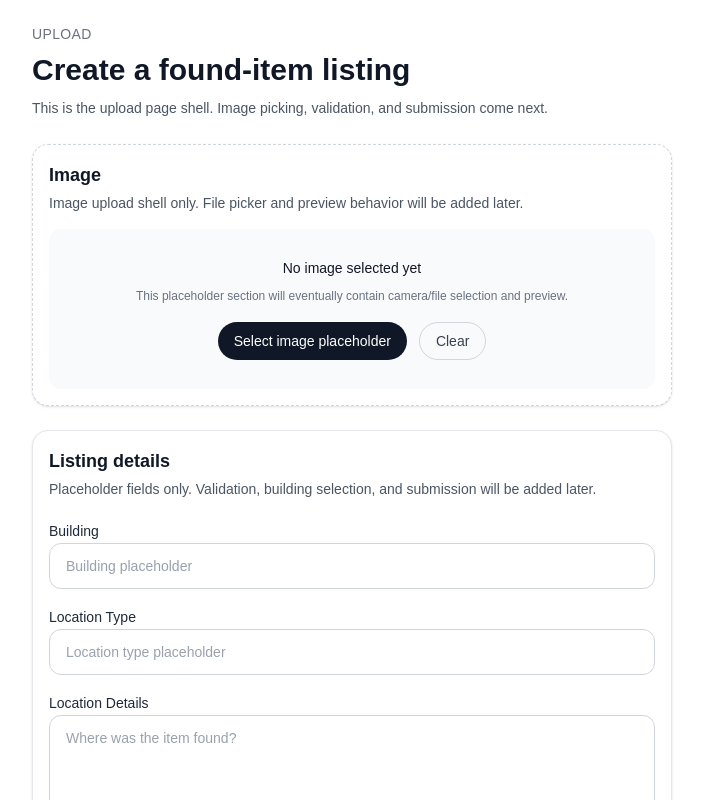
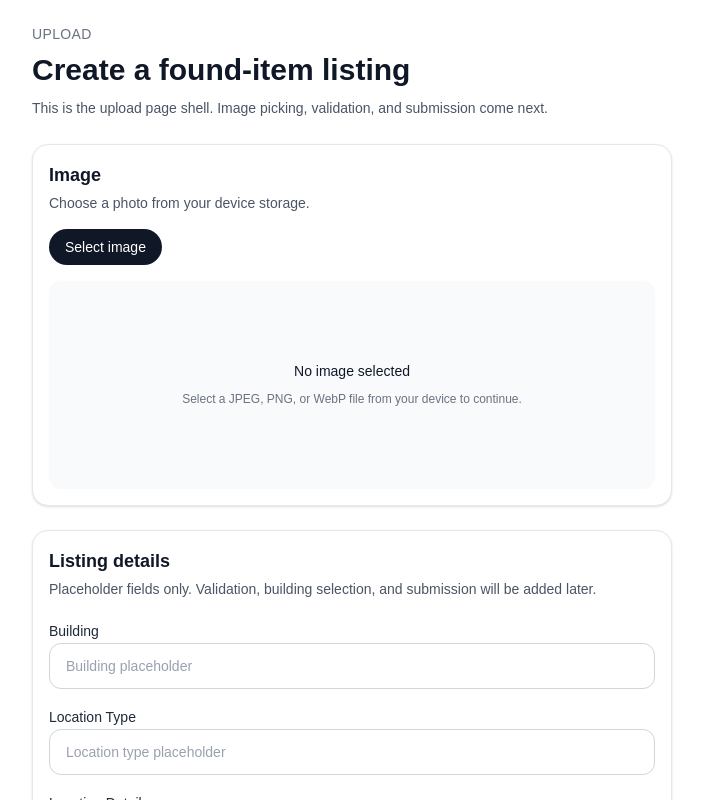
Before and after one commit to ahmed5145/CampusFound, a Next.js app: page /upload in a window 1280 px wide. Shown: the top 800 px of the page, without its empty margins (288-991 px from the left). Built offline with nearby package versions, Linux system fonts and the light colour scheme.

Commit message:
feat: Implement theimage selection layer

```diff
--- a/src/app/upload/page.tsx
+++ b/src/app/upload/page.tsx
@@ -6,7 +6,7 @@ import ImageUpload from '../../components/ui/ImageUpload'
 import UploadForm from '../../components/forms/UploadForm'
 
 export interface UploadDraft {
-  imageLabel: string
+  selectedImage: File | null
   building: string
   locationType: string
   locationDetails: string
@@ -14,7 +14,7 @@ export interface UploadDraft {
 }
 
 const initialDraft: UploadDraft = {
-  imageLabel: 'No image selected yet',
+  selectedImage: null,
   building: '',
   locationType: '',
   locationDetails: '',
@@ -31,12 +31,8 @@ export default function Page() {
     }))
   }
 
-  function setPlaceholderImage() {
-    updateDraft({ imageLabel: 'Image placeholder selected' })
-  }
-
-  function clearPlaceholderImage() {
-    updateDraft({ imageLabel: 'No image selected yet' })
+  function handleImageChange(file: File | null) {
+    updateDraft({ selectedImage: file })
   }
 
   return (
@@ -50,9 +46,8 @@ export default function Page() {
       </header>
 
       <ImageUpload
-        imageLabel={draft.imageLabel}
-        onSelectPlaceholderImage={setPlaceholderImage}
-        onClearPlaceholderImage={clearPlaceholderImage}
+        file={draft.selectedImage}
+        onFileChange={handleImageChange}
       />
 
       <UploadForm draft={draft} onDraftChange={updateDraft} />
--- a/src/components/ui/ImageUpload.tsx
+++ b/src/components/ui/ImageUpload.tsx
@@ -1,46 +1,110 @@
 'use client'
 
+import { useEffect, useRef, useState, type ChangeEvent } from 'react'
+
 interface ImageUploadProps {
-  imageLabel: string
-  onSelectPlaceholderImage: () => void
-  onClearPlaceholderImage: () => void
+  file: File | null
+  onFileChange: (file: File | null) => void
 }
 
-export default function ImageUpload({
-  imageLabel,
-  onSelectPlaceholderImage,
-  onClearPlaceholderImage
-}: ImageUploadProps) {
+function formatFileSize(bytes: number): string {
+  if (bytes < 1024) {
+    return `${bytes} B`
+  }
+
+  if (bytes < 1024 * 1024) {
+    return `${(bytes / 1024).toFixed(1)} KB`
+  }
+
+  return `${(bytes / (1024 * 1024)).toFixed(1)} MB`
+}
+
+export default function ImageUpload({ file, onFileChange }: ImageUploadProps) {
+  const inputRef = useRef<HTMLInputElement | null>(null)
+  const [previewUrl, setPreviewUrl] = useState<string | null>(null)
+
+  useEffect(() => {
+    if (!file) {
+      setPreviewUrl(null)
+      return
+    }
+
+    const objectUrl = URL.createObjectURL(file)
+    setPreviewUrl(objectUrl)
+
+    return () => {
+      URL.revokeObjectURL(objectUrl)
+    }
+  }, [file])
+
+  function handleInputChange(event: ChangeEvent<HTMLInputElement>) {
+    const selectedFile = event.target.files?.[0] ?? null
+    onFileChange(selectedFile)
+  }
+
+  function handleRemoveImage() {
+    if (inputRef.current) {
+      inputRef.current.value = ''
+    }
+
+    onFileChange(null)
+  }
+
   return (
-    <section className="rounded-2xl border border-dashed border-gray-300 bg-white p-4 shadow-sm">
+    <section className="rounded-2xl border border-gray-200 bg-white p-4 shadow-sm">
       <div className="space-y-1">
         <h2 className="text-lg font-semibold text-gray-900">Image</h2>
-        <p className="text-sm text-gray-600">
-          Image upload shell only. File picker and preview behavior will be added later.
-        </p>
+        <p className="text-sm text-gray-600">Choose a photo from your device storage.</p>
       </div>
 
-      <div className="mt-4 flex min-h-40 flex-col items-center justify-center rounded-xl bg-gray-50 px-4 py-6 text-center">
-        <p className="text-sm font-medium text-gray-900">{imageLabel}</p>
-        <p className="mt-2 text-xs leading-5 text-gray-500">
-          This placeholder section will eventually contain camera/file selection and preview.
-        </p>
+      <div className="mt-4 space-y-4">
+        <label className="inline-flex cursor-pointer items-center justify-center rounded-full bg-gray-900 px-4 py-2 text-sm font-medium text-white">
+          Select image
+          <input
+            ref={inputRef}
+            type="file"
+            accept="image/jpeg,image/png,image/webp"
+            onChange={handleInputChange}
+            className="sr-only"
+            aria-label="Select an image file"
+          />
+        </label>
 
-        <div className="mt-4 flex flex-wrap justify-center gap-3">
-          <button
-            type="button"
-            onClick={onSelectPlaceholderImage}
-            className="rounded-full bg-gray-900 px-4 py-2 text-sm font-medium text-white"
-          >
-            Select image placeholder
-          </button>
-          <button
-            type="button"
-            onClick={onClearPlaceholderImage}
-            className="rounded-full border border-gray-300 px-4 py-2 text-sm font-medium text-gray-700"
-          >
-            Clear
-          </button>
+        <div className="rounded-xl bg-gray-50 p-4">
+          {file ? (
+            <div className="space-y-4">
+              {previewUrl ? (
+                <img
+                  src={previewUrl}
+                  alt={file.name}
+                  className="h-56 w-full rounded-lg object-cover"
+                />
+              ) : null}
+
+              <div className="space-y-1 text-sm text-gray-700">
+                <p className="font-medium text-gray-900">{file.name}</p>
+                <p>{formatFileSize(file.size)}</p>
+                <p className="text-xs text-gray-500">Accepted: JPEG, PNG, or WebP</p>
+              </div>
+
+              <button
+                type="button"
+                onClick={handleRemoveImage}
+                className="rounded-full border border-gray-300 px-4 py-2 text-sm font-medium text-gray-700"
+              >
+                Remove image
+              </button>
+            </div>
+          ) : (
+            <div className="flex min-h-44 items-center justify-center text-center">
+              <div className="space-y-2">
+                <p className="text-sm font-medium text-gray-900">No image selected</p>
+                <p className="text-xs leading-5 text-gray-500">
+                  Select a JPEG, PNG, or WebP file from your device to continue.
+                </p>
+              </div>
+            </div>
+          )}
         </div>
       </div>
     </section>
```
